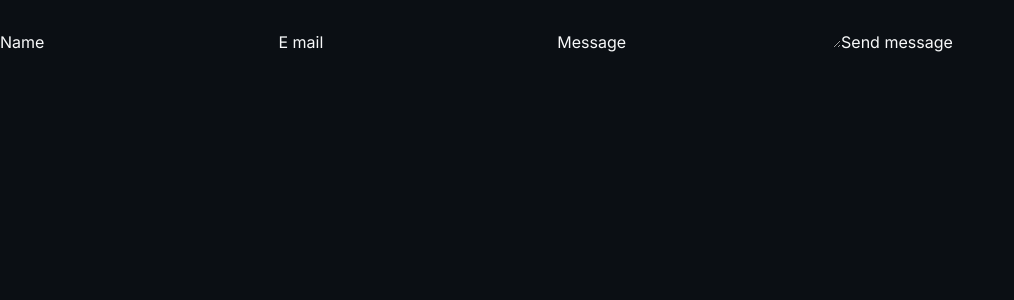
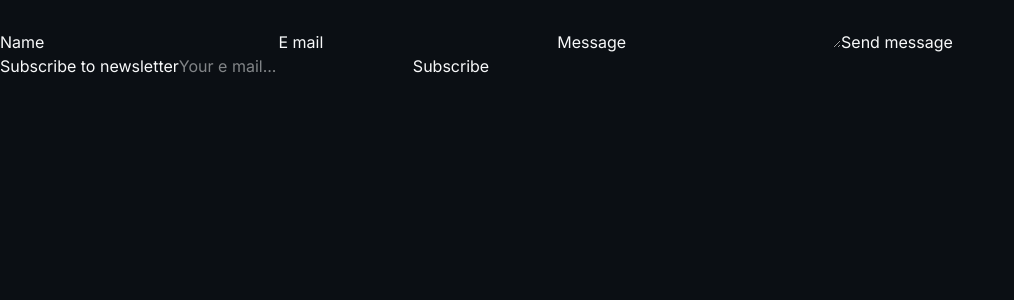
Before and after one commit to velvel77/superhero-store, a Next.js app: page /contact in a window 1280 px wide. Shown: the top 300 px of the page, without its empty margins (0-1014 px from the left). Built offline with nearby package versions, Linux system fonts and the light colour scheme; no server answers.

Commit message:
refactor: move newsletter form to component

```diff
--- a/app/contact/page.tsx
+++ b/app/contact/page.tsx
@@ -1,8 +1,13 @@
 import ContactForm from "@/components/ui/contact-form";
+import NewsletterForm from "@/components/ui/newsletter-form";
 
 export default function ContactPage() {
 
     return (
-        < ContactForm />
+        <>
+            < ContactForm />
+
+            <NewsletterForm />
+        </>
     )
 }
--- a/app/contact/newsletter/page.tsx
+++ b/components/ui/newsletter-form.tsx
@@ -1,8 +1,8 @@
+import { subscribeNewsletter } from "@/app/contact/action";
 import Form from "next/form";
-import { subscribeNewsletter } from "../action";
 
-export default function NewsletterPage() {
-    return (
+export default function NewsletterForm(){
+    return(
         <Form action={subscribeNewsletter}>
             <label htmlFor="email">Subscribe to newsletter</label>
             <input type="email" name="email" placeholder="Your e mail..." required />
```
